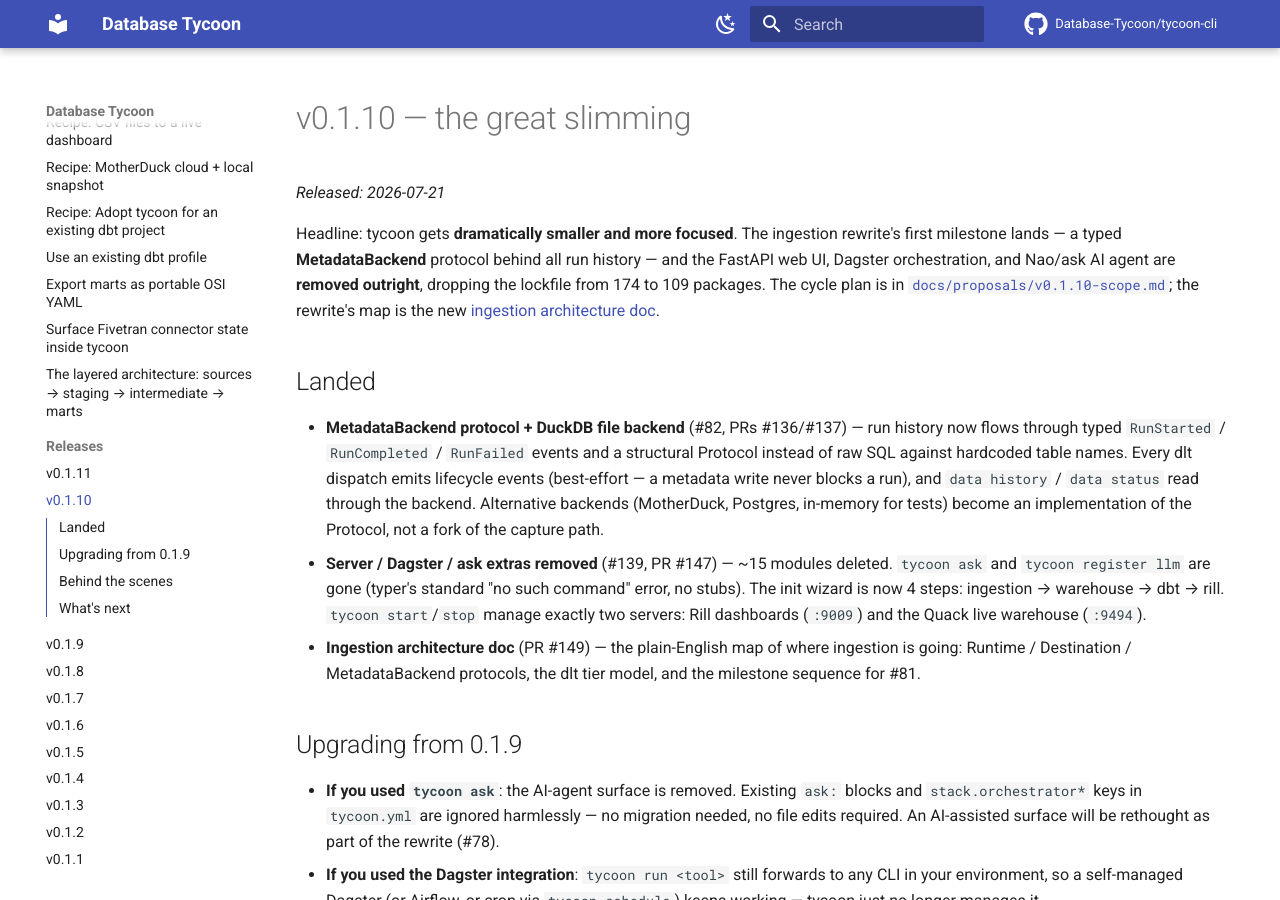
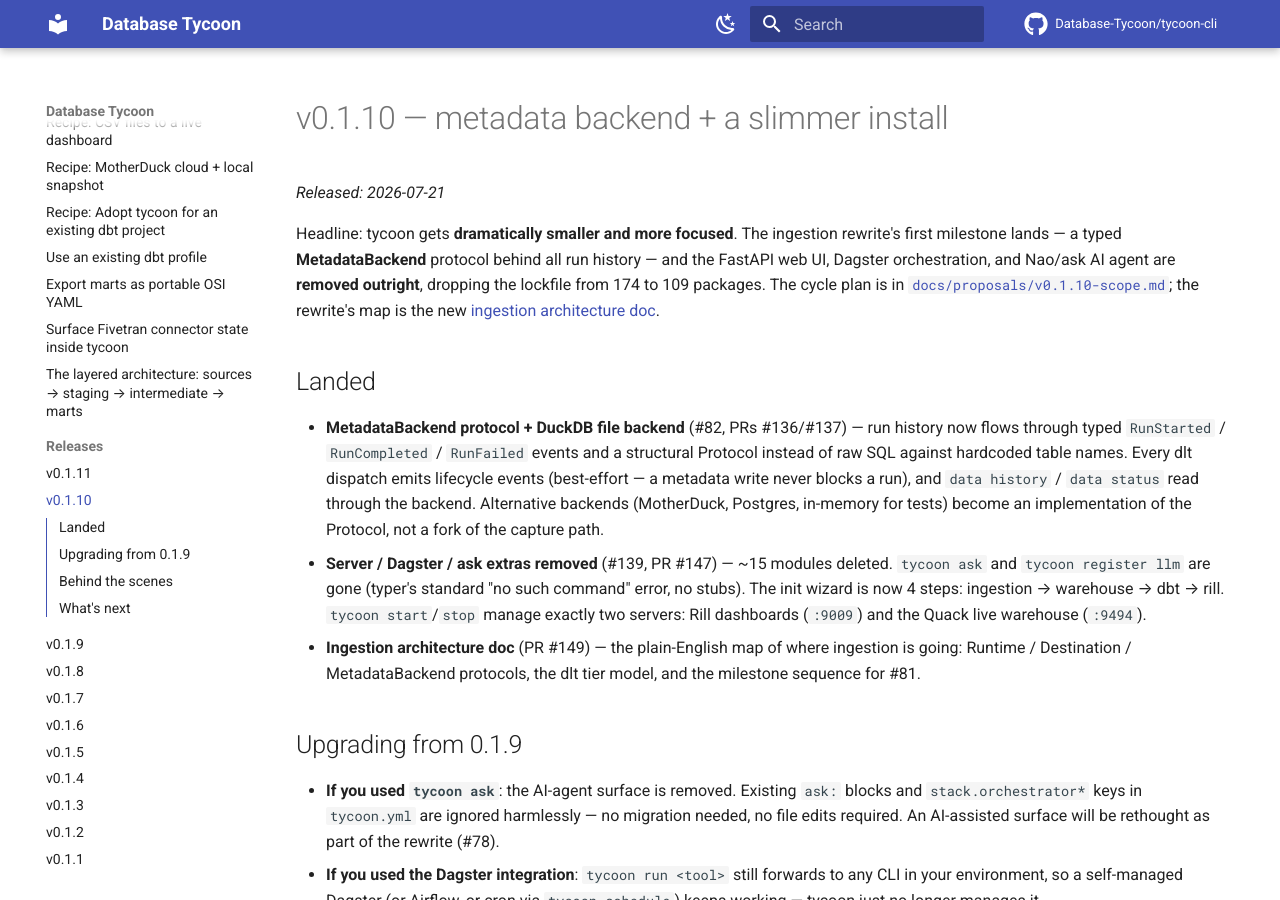
Before and after one commit to Database-Tycoon/tycoon-cli, an MkDocs documentation site: the page built from docs/releases/v0.1.10.md, in a window 1280 px wide and 900 px high. Built offline with MkDocs 1.6.1 and Material for MkDocs 9.7.7, drawn with Linux system fonts in a browser that asks for light colours; comment, search, counter and statistics services are not loaded.

Commit message:
docs: rename v0.1.10 release notes to match the release-naming pattern
Concrete feature descriptors, matching v0.1.6-v0.1.9; the GitHub Release
and PR #159 titles were already renamed in place.

Co-Authored-By: Claude Fable 5 <noreply@anthropic.com>

```diff
--- a/docs/releases/v0.1.10.md
+++ b/docs/releases/v0.1.10.md
@@ -1,4 +1,4 @@
-# v0.1.10 — the great slimming
+# v0.1.10 — metadata backend + a slimmer install
 
 _Released: 2026-07-21_
 
```
